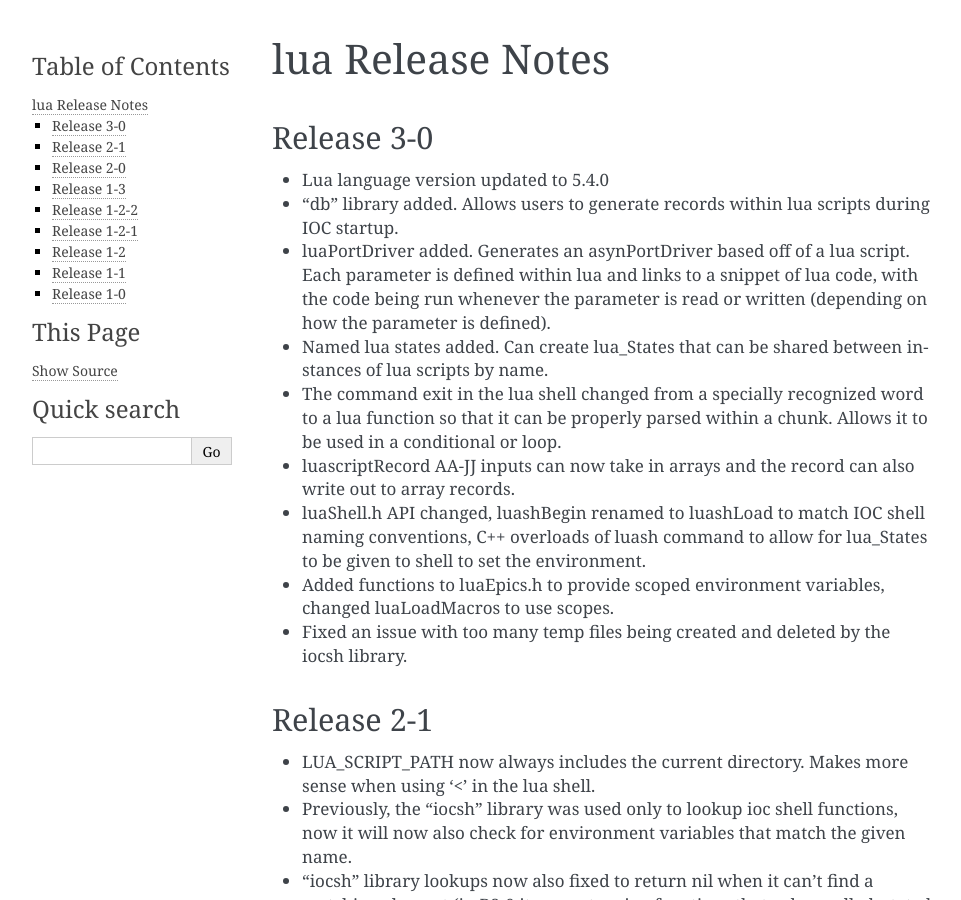
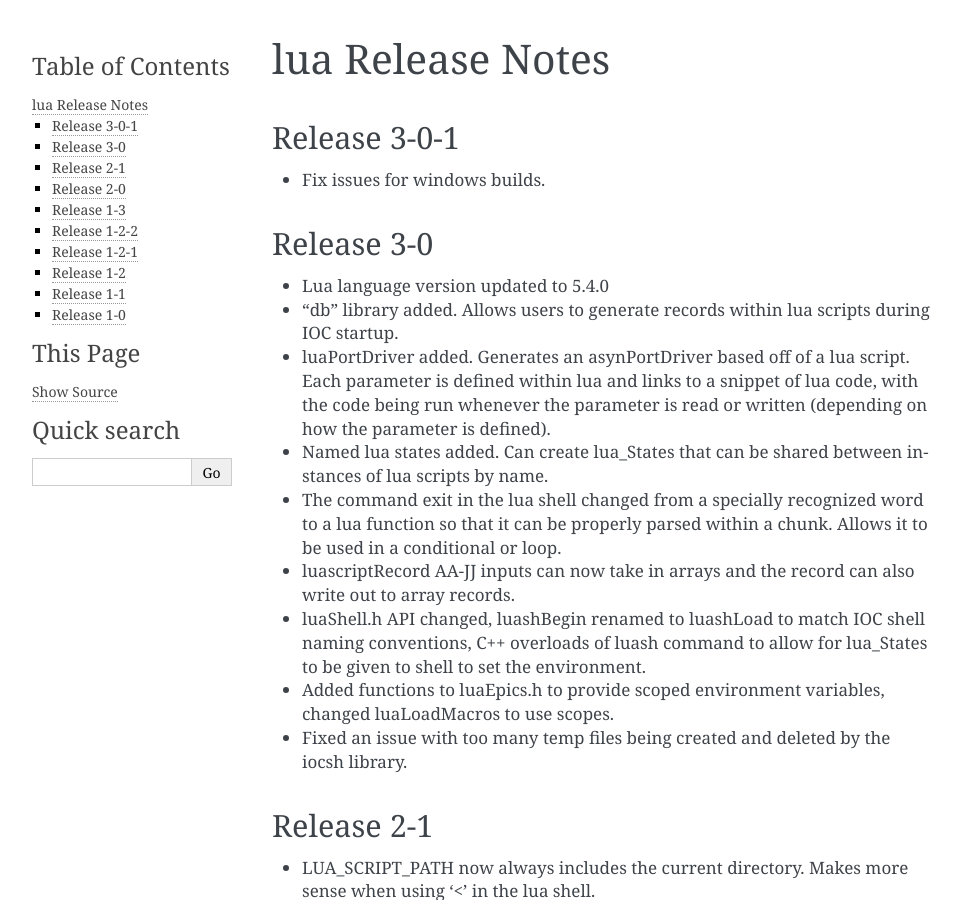
Before and after one commit to epics-modules/lua, a Sphinx documentation site: the page built from docs/luaReleaseNotes.rst, in a window 1280 px wide and 900 px high. Shown: the whole window, without its empty margins (148-1109 px from the left). Built offline with Sphinx 7.4.7, drawn with Linux system fonts in a browser that asks for light colours.

Commit message:
Note msvc changes

```diff
--- a/docs/luaReleaseNotes.rst
+++ b/docs/luaReleaseNotes.rst
@@ -1,5 +1,11 @@
 lua Release Notes
 =================
+
+Release 3-0-1
+-------------
+
+-  Fix issues for windows builds.
+
 
 Release 3-0
 -----------
```
